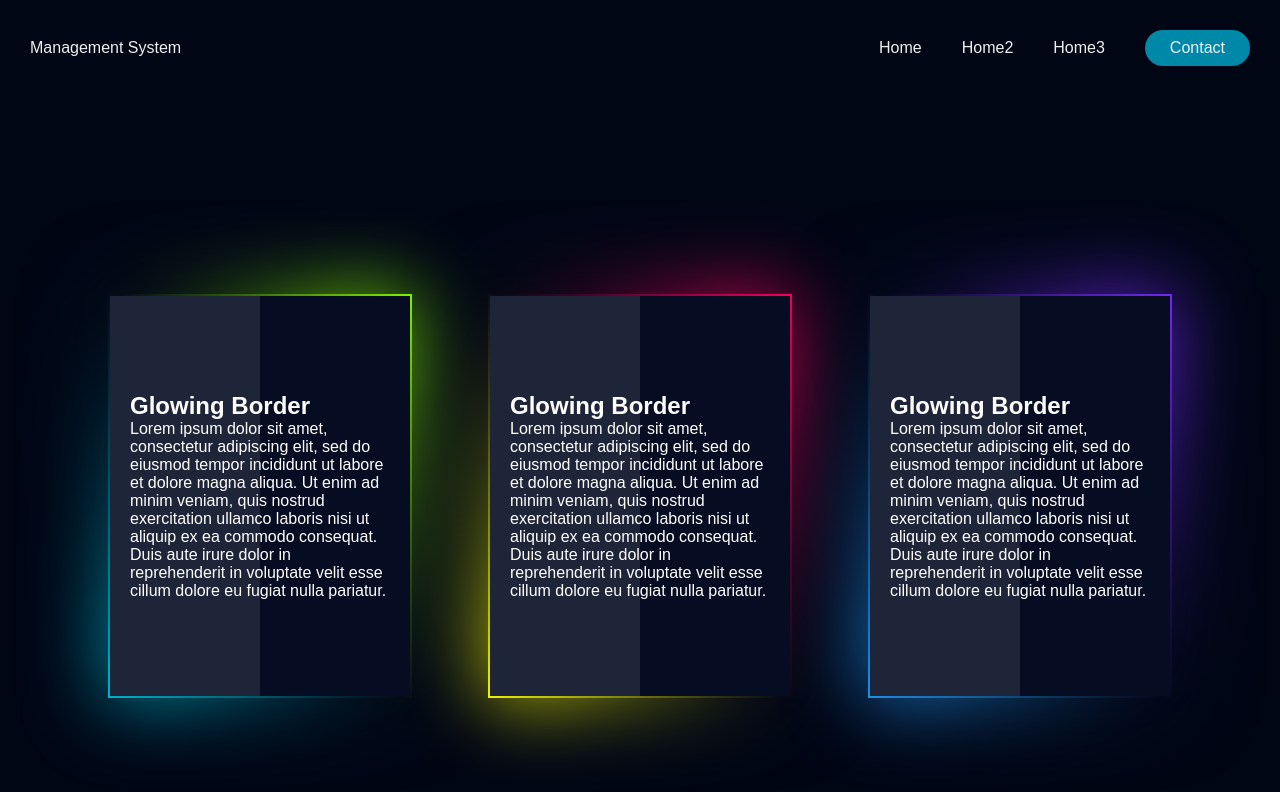
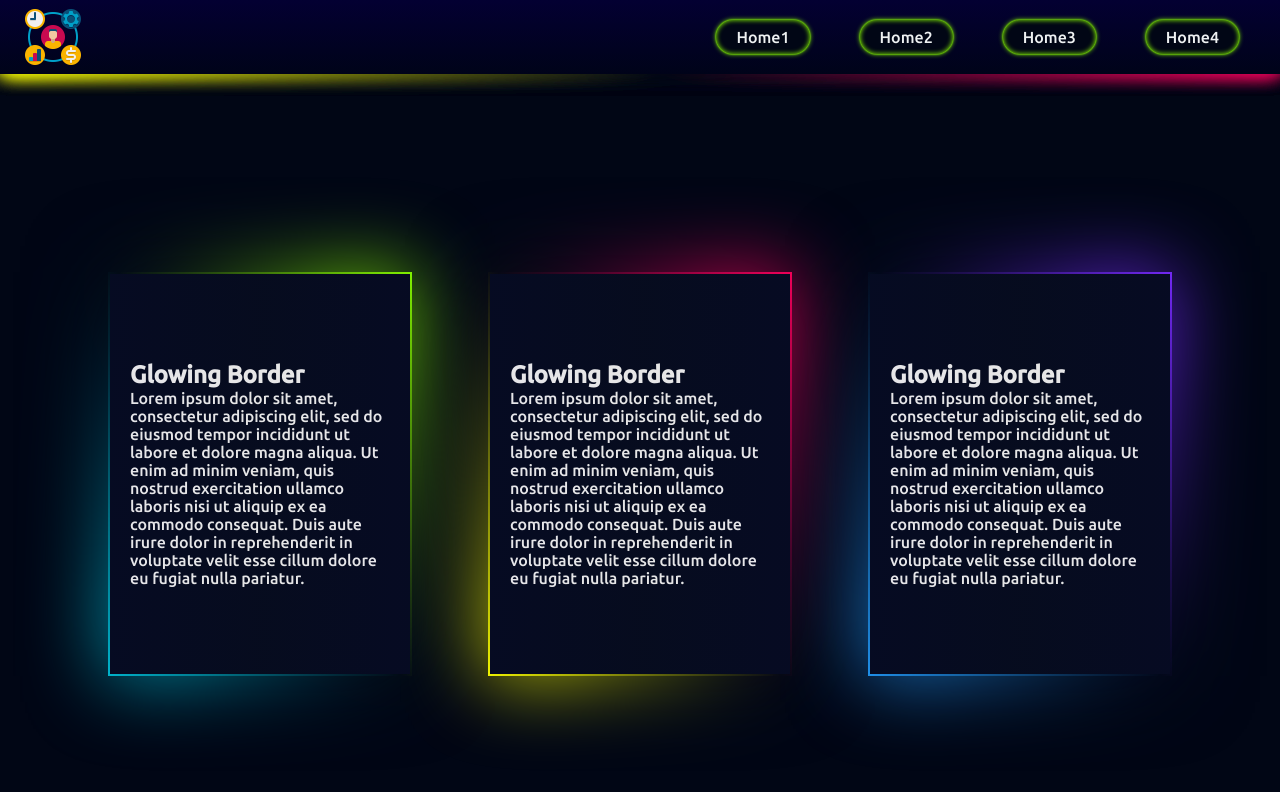
Before and after one commit to DefCodeMM/management-application, a React (Create React App) app in the folder client/: page / in a window 1280 px wide. Shown: the top 792 px of the page. Built offline with nearby package versions, Linux system fonts and the light colour scheme.

Commit message:
Card and Navigation components

```diff
--- a/client/src/components/layout/MainNavigation.js
+++ b/client/src/components/layout/MainNavigation.js
@@ -6,21 +6,23 @@ const MainNavigation = () => {
 
     return (
         <header className={styles.header}>
-            <div className={styles.logo}>Management System</div>
+            <img className={styles.logo} src='/project-management.png' alt='Management System'/>
             <nav>
                 <ul className={styles.nav_links}>
                     <li>
-                        <Link className={styles.a} to='/'>Home</Link>
+                        <Link className={styles.a} to='/'><button>Home1</button></Link>
                     </li>
                     <li>
-                        <Link className={styles.a} to='/'>Home2</Link>
+                        <Link className={styles.a} to='/'><button>Home2</button></Link>
                     </li>
                     <li>
-                        <Link className={styles.a} to='/'>Home3</Link>
+                        <Link className={styles.a} to='/'><button>Home3</button></Link>
+                    </li>
+                    <li>
+                        <Link className={styles.a} to='/'><button>Home4</button></Link>
                     </li>
                 </ul>
             </nav>
-            <Link to='/'><button>Contact</button></Link>
         </header>
     )
 }
--- a/client/src/components/layout/MainNavigation.module.css
+++ b/client/src/components/layout/MainNavigation.module.css
@@ -1,12 +1,13 @@
+@import url('https://fonts.googleapis.com/css2?family=Ubuntu:wght@500&display=swap');
+
 * {
     box-sizing: border-box;
     margin: 0;
     padding: 0;
-    /* background-color: #24252A; */
 }
 
 li, a, button {
-    font-family: "Montserrat", sans-serif;
+    font-family: 'Ubuntu', sans-serif;
     font-weight: 500;
     font-size: 16px;
     color: #edf0f1;
@@ -17,42 +18,80 @@ header {
     display: flex;
     justify-content: flex-end;
     align-items: center;
-    padding: 30px;
+    padding: 5px;
+    position: relative;
+    background: linear-gradient(0deg, rgba(0,3,25,1) 0%, rgba(3,0,50,1) 100%);
 }
 
 .logo {
     cursor: pointer;
     margin-right: auto;
-    color: #edf0f1;
+    margin-left: 1em;
+    width: 4em;
+    height: 4em;
 }
 
 .nav_links {
     list-style: none;
+    margin-right: 1em;
 }
 
 .nav_links li {
     display: inline-block;
-    padding: 0px 20px;
-}
-
-.nav_links li .a {
-    transition: all 0.3s ease 0s;
+    padding: 15px 20px;
 }
 
 .nav_links li .a:hover {
-    color: #0088a9;
+    text-shadow:
+    0 0 5px #89ff00, 0 0 10px #89ff00,
+    0 0 20px #89ff00, 0 0 40px #89ff00;
+}
+
+a:before {
+    content: '';
+    position: absolute;
+    top: 2px;
+    left: 2px;
+    right: 2px;
+    bottom: 2px;
+    z-index: -1;
+}
+
+a:after {
+    content: '';
+    position: absolute;
+    top: 2px;
+    left: 2px;
+    right: 2px;
+    bottom: 2px;
+    z-index: -1;
+    filter: blur(10px);
+}
+
+a:nth-child(1):before,
+a:nth-child(1):after {
+    background: linear-gradient(235deg, #ff005e, #010615, #fbff00);
 }
 
 button {
-    margin-left: 20px;
-    padding: 9px 25px;
-    background-color: rgba(0, 136, 169, 1);
-    border: none;
+    margin-left: 10px;
+    padding: 8px 20px;
+    background: #010615;
+    border: seagreen;
     border-radius: 50px;
+    border-width: 1px;
     cursor: pointer;
     transition: all 0.3s ease 0s;
+    box-shadow:
+            0 0 0.3rem #89ff00,
+            0 0 0.1rem #89ff00,
+            0 0 0.1rem #89ff00,
+            inset 0 0 0.3rem #89ff00;
 }
 
 button:hover {
-    background-color: rgba(0, 136, 169, 1);
+    background-color: rgba(33, 150, 243, 0.2);
+    text-shadow:
+    0 0 1px #89ff00, 0 0 2px #89ff00,
+    0 0 1px #89ff00, 0 0 2px #89ff00;
 }
--- a/client/src/components/ui/Card.module.css
+++ b/client/src/components/ui/Card.module.css
@@ -1,8 +1,10 @@
+@import url('https://fonts.googleapis.com/css2?family=Ubuntu:wght@500&display=swap');
+
 * {
     margin: 0;
     padding: 0;
     box-sizing: border-box;
-    font-family: 'Poppins', sans-serif;
+    font-family: 'Ubuntu', sans-serif;
 }
 
 .body {
@@ -66,10 +68,10 @@
     position: absolute;
     top: 0;
     left: 0;
-    width: 50%;
+    width: 100%;
     height: 100%;
     display: block;
-    background: rgba(255, 255, 255, .1);
+    background:linear-gradient(90deg, rgba(3,0,43,0.1) 0%, rgba(10,10,10,0.1) 51%, rgba(7,0,47,0.1) 100%);
     pointer-events: none;
 }
 
```
Also changed, not shown: client/public/project-management.png (added).
